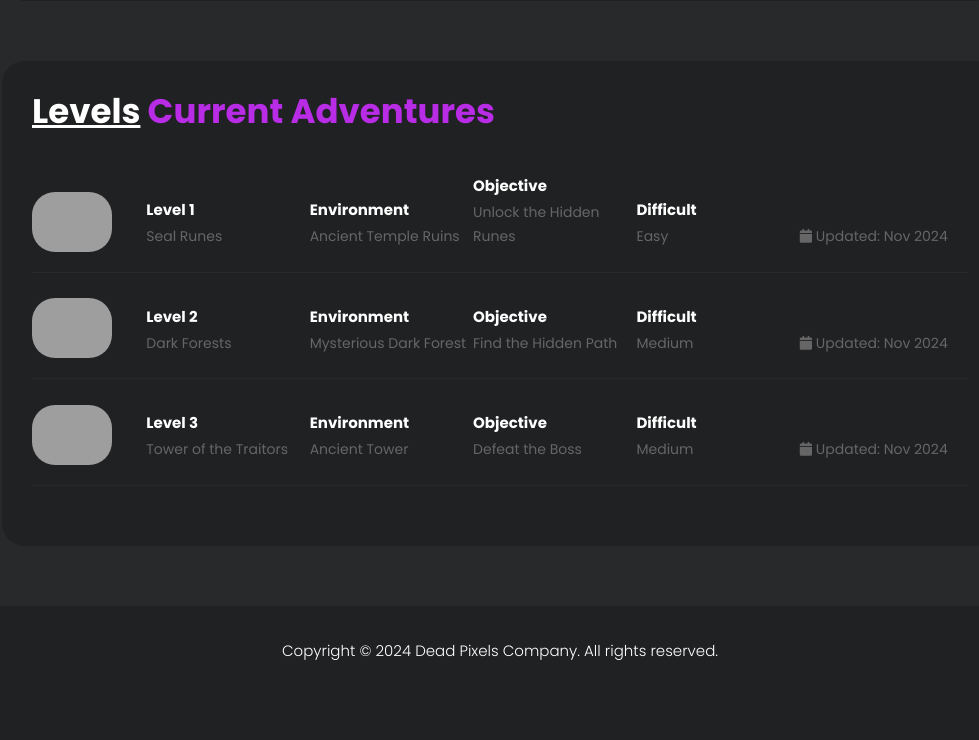
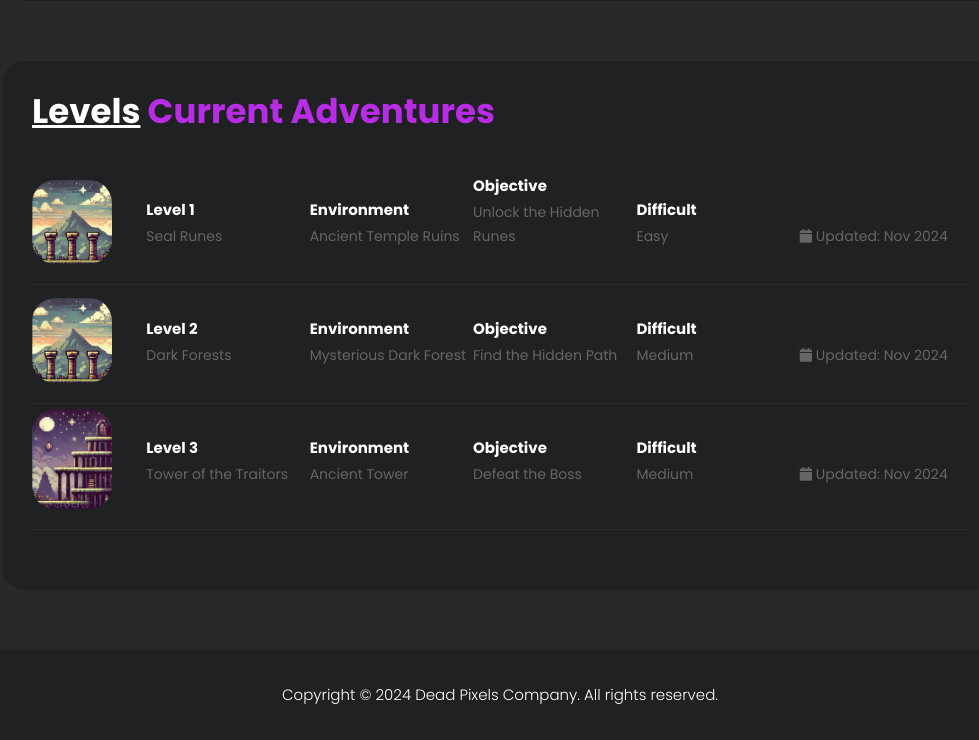
Before and after one commit to alansito2323/EchoOfDestiny, a PHP site: page / in a window 1280 px wide. Shown: the part 1512-2252 px from the top of the page, without its empty margins (140-1119 px from the left). Before the commit the page ends 2172 px from the top, so only its background shows below. Run offline with PHP 8.4, Linux system fonts and the light colour scheme; some libraries are stand-ins or nearby versions; grey boxes are pictures that could not be loaded.

Commit message:
Update index.php

```diff
--- a/index.php
+++ b/index.php
@@ -191,7 +191,7 @@
     </div>
     <div class="item">
       <ul>
-        <li><img src="assets/images/game-01.jpg" alt="" class="templatemo-item"></li>
+        <li><img src="assets/images/Level11.png" alt="" class="templatemo-item"></li>
         <li><h4>Level 1</h4><span>Seal Runes</span></li>
         <li><h4>Environment</h4><span>Ancient Temple Ruins</span></li>
         <li><h4>Objective</h4><span>Unlock the Hidden Runes</span></li>
@@ -202,7 +202,7 @@
     </div>
     <div class="item">
       <ul>
-        <li><img src="assets/images/game-02.jpg" alt="" class="templatemo-item"></li>
+        <li><img src="assets/images/Level22.png" alt="" class="templatemo-item"></li>
         <li><h4>Level 2</h4><span>Dark Forests</span></li>
         <li><h4>Environment</h4><span>Mysterious Dark Forest</span></li>
         <li><h4>Objective</h4><span>Find the Hidden Path</span></li>
@@ -212,7 +212,7 @@
     </div>
     <div class="item last-item">
       <ul>
-        <li><img src="assets/images/game-03.jpg" alt="" class="templatemo-item"></li>
+        <li><img src="assets/images/Level33.png" alt="" class="templatemo-item"></li>
         <li><h4>Level 3</h4><span>Tower of the Traitors</span></li>
         <li><h4>Environment</h4><span>Ancient Tower</span></li>
         <li><h4>Objective</h4><span>Defeat the Boss</span></li>
```
